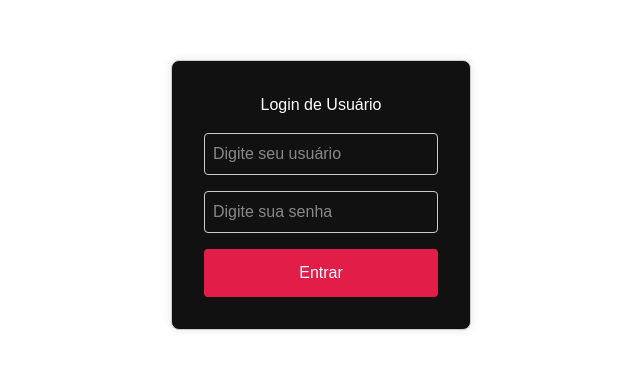
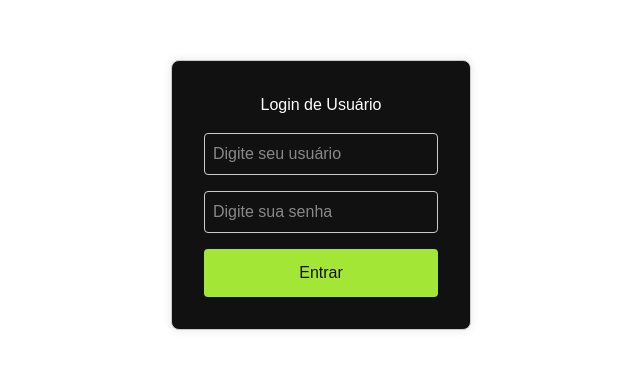
Before and after one commit to EltonFrutal/Painel-frontend, a Next.js app: page /login in a window 1280 px wide. Shown: the part 205-574 px from the top of the page, without its empty margins (319-959 px from the left). Built offline with nearby package versions, Linux system fonts and the light colour scheme.

Commit message:
minhas alterações

```diff
--- a/app/login/page.tsx
+++ b/app/login/page.tsx
@@ -58,8 +58,8 @@ export default function Login() {
           type="submit"
           style={{
             padding: '0.75rem',
-            backgroundColor: '#e11d48', // vermelho
-            color: '#fff',
+            backgroundColor: '#a3e635', // verde limão
+            color: '#111',
             border: 'none',
             borderRadius: '4px',
             cursor: 'pointer'
```
